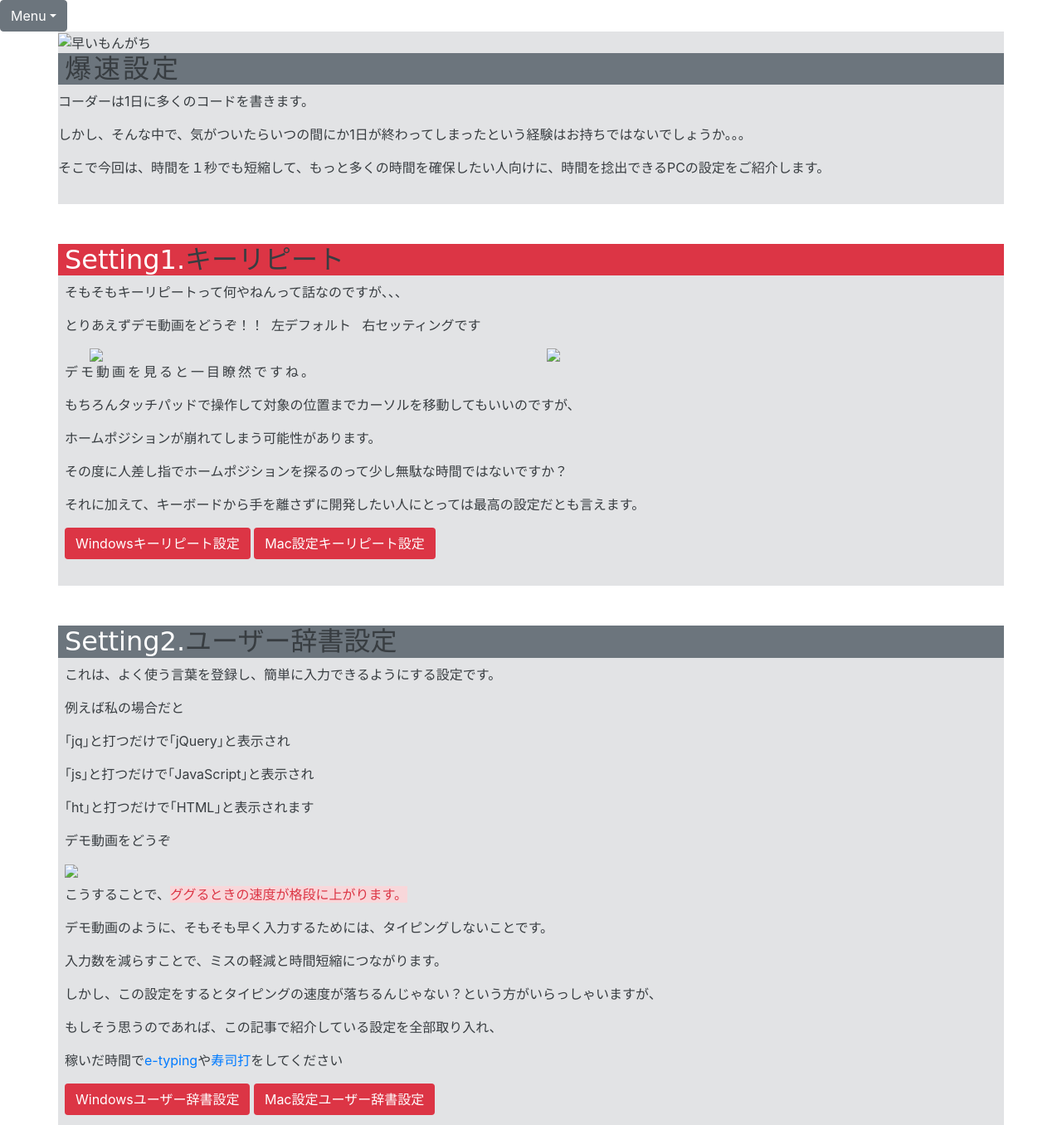
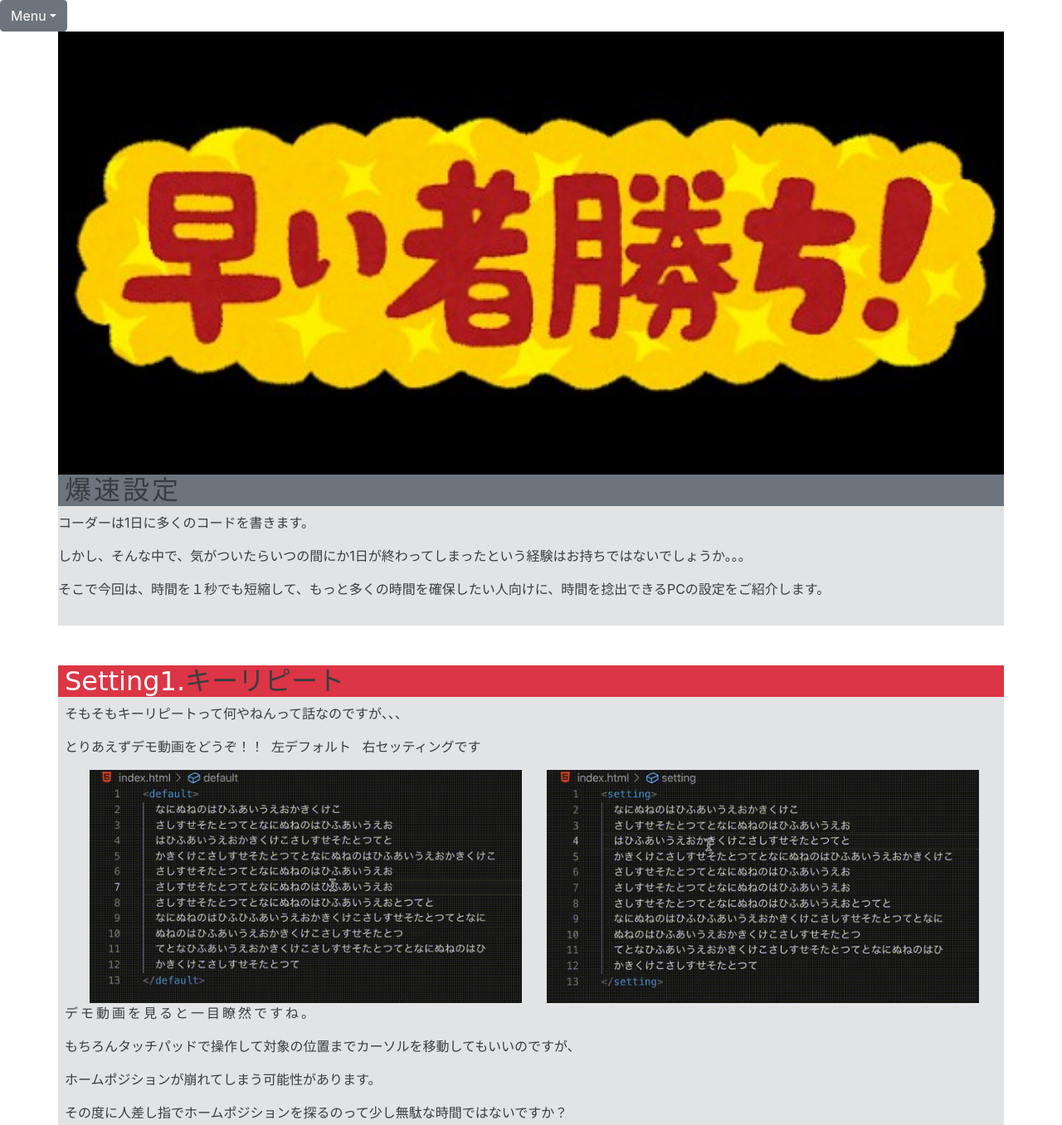
Before and after one commit to kuninakagithab/speed_up_tool, a plain HTML site: page kuninaka.html in a window 1280 px wide. Shown: the top 1356 px of the page at 83% size. Drawn offline with nearby package versions, Linux system fonts and the light colour scheme; the site is published under a folder, as on GitHub Pages, so addresses that start at the root find nothing.

Commit message:
パスの読み直し

```diff
--- a/kuninaka.html
+++ b/kuninaka.html
@@ -19,7 +19,7 @@
             </div>
   <main class="col-12">
     <section class="introduction container alert-secondary p-0 pb-3">
-        <img src="/assets/img/20170707152228.jpg" class="container-fluid p-0" alt="早いもんがち">
+        <img src="assets/img/20170707152228.jpg" class="container-fluid p-0" alt="早いもんがち">
         <h2 class="pl-2 bg-secondary " style="letter-spacing: 3px;">爆速設定</h2>
         <p>コーダーは1日に多くのコードを書きます。</p>
         <p>しかし、そんな中で、気がついたらいつの間にか1日が終わってしまったという経験はお持ちではないでしょうか。。。</p>
@@ -32,8 +32,8 @@
         <p>そもそもキーリピートって何やねんって話なのですが、、、</p>
         <p>とりあえずデモ動画をどうぞ！！&nbsp;&nbsp;左デフォルト&nbsp;&nbsp;&nbsp;右セッティングです</p>
         <div class="container d-flex">
-          <img class="col-6" src="/assets/img/キーリピートdef.gif">
-          <img class="col-6" src="/assets/img/キーリピートset.gif">
+          <img class="col-6" src="assets/img/キーリピートdef.gif">
+          <img class="col-6" src="assets/img/キーリピートset.gif">
         </div>
         <p style="letter-spacing: 3px;">デモ動画を見ると一目瞭然ですね。</p>
         <p>もちろんタッチパッドで操作して対象の位置までカーソルを移動してもいいのですが、</p>
@@ -56,7 +56,7 @@
       <p>｢js｣と打つだけで｢JavaScript｣と表示され</p>
       <p>｢ht｣と打つだけで｢HTML｣と表示されます</p>
       <p>デモ動画をどうぞ</p>
-      <img class="mb-2" src="/assets/img/ユーザー辞書.gif">
+      <img class="mb-2" src="assets/img/ユーザー辞書.gif">
       <p>こうすることで、<span class="alert-danger text-danger">ググるときの速度が格段に上がります。</span></p>
       <p>デモ動画のように、そもそも早く入力するためには、タイピングしないことです。</p>
       <p>入力数を減らすことで、ミスの軽減と時間短縮につながります。</p>
@@ -93,7 +93,7 @@
       <p>これは読んだままの設定です。PCを起動させるだけで、設定したアプリが自動で勝手に立ち上がってくれます。</p>
       <p>以下の写真に写っているのが、私がMacにログインするだけで立ち上がるアプリ一覧です</p>
       <div>
-        <img class="col-6" src="/assets/img/ログイン自動アプリ.png" >
+        <img class="col-6" src="assets/img/ログイン自動アプリ.png" >
       </div>
       <p>この設定のメリットは、毎回同じ操作をしなくていいことと、</p>
       <p>dockやデスクトップから開きたいアプリを探す必要がないということです。</p>
```
